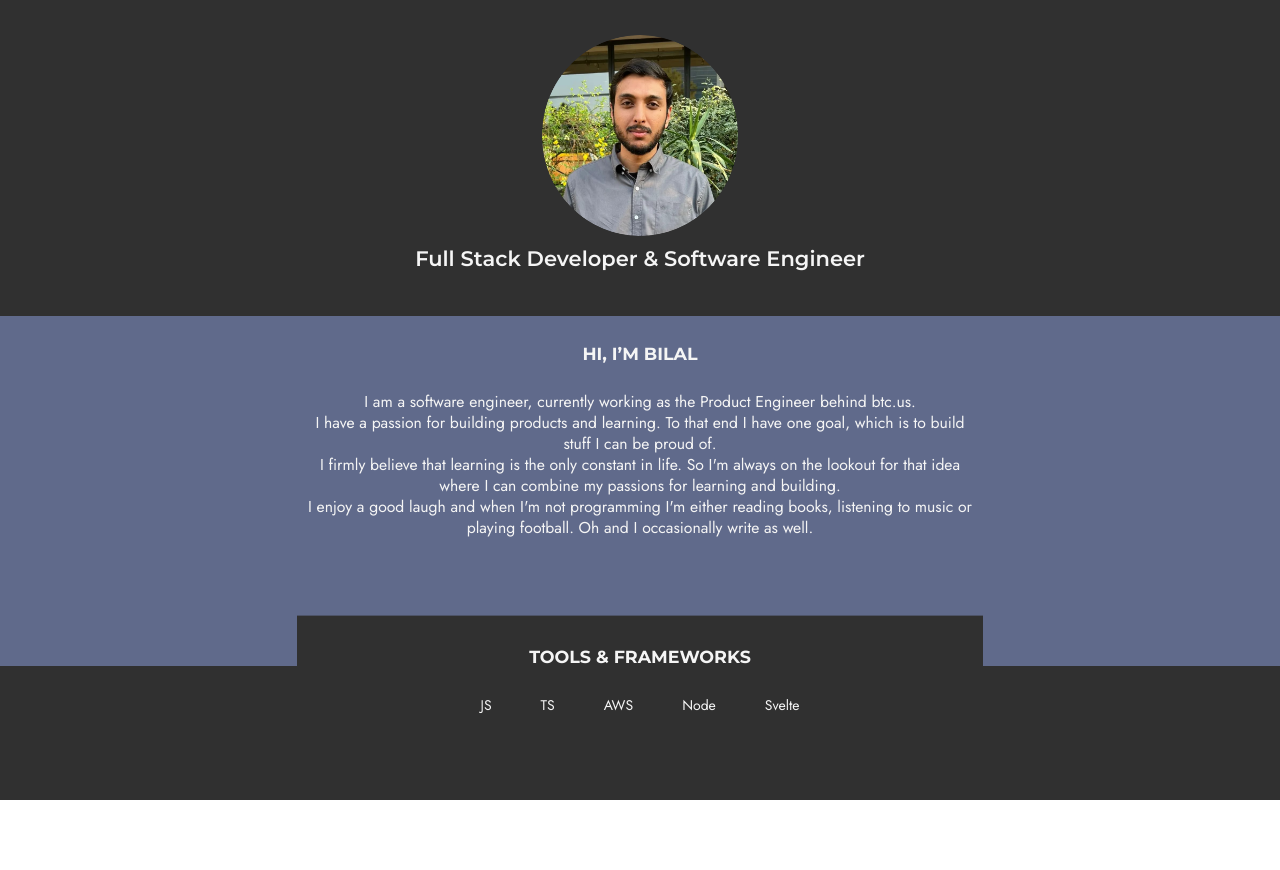
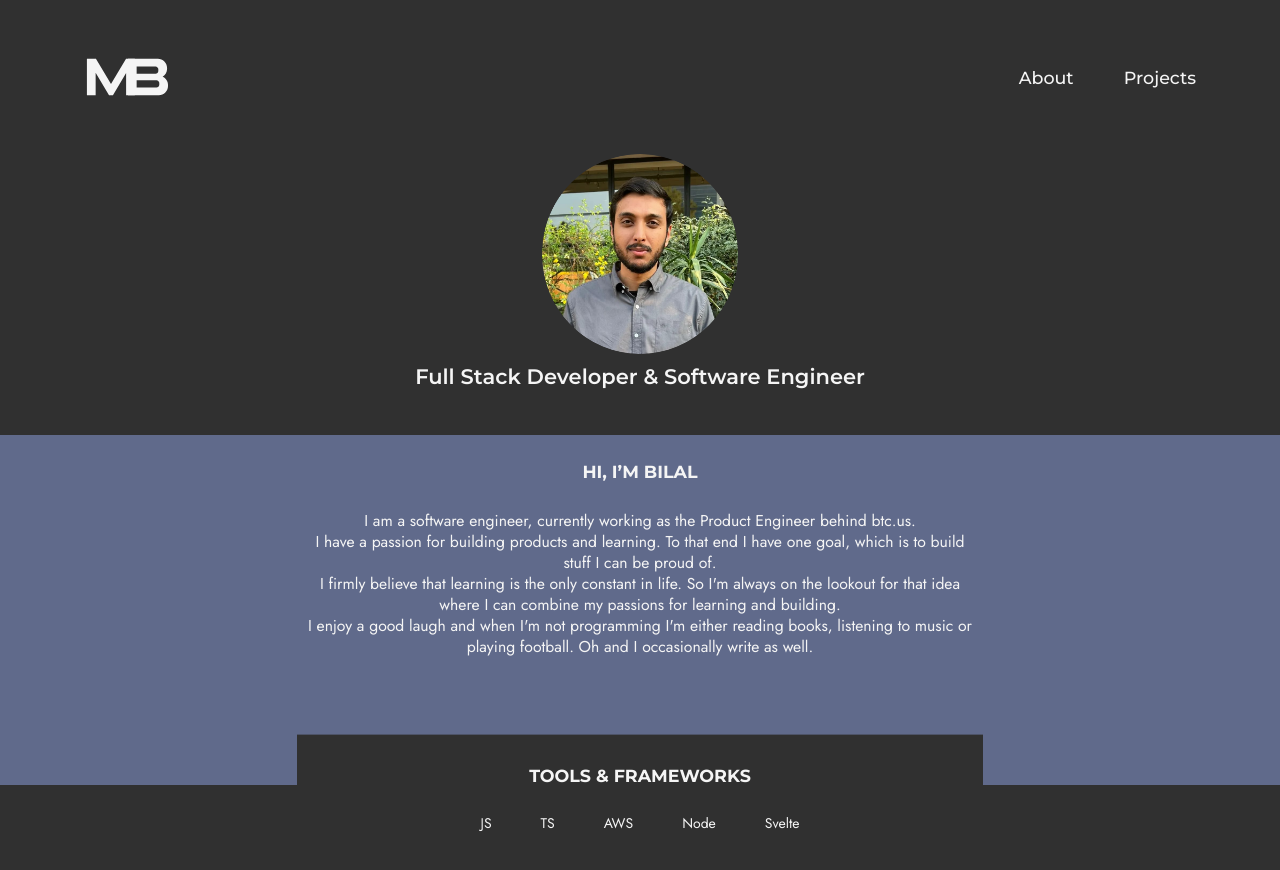
Before and after one commit to bilalanees98/profile-website, a SvelteKit app: page / in a window 1280 px wide. Shown: the top 870 px of the page. Before the commit the page ends 800 px from the top, so only its background shows below. Built offline with nearby package versions, Linux system fonts and the light colour scheme; a web font is replaced by a local one.

Commit message:
add: nav bar

```diff
--- a/src/routes/+layout.svelte
+++ b/src/routes/+layout.svelte
@@ -1,7 +1,9 @@
 <script>
   import "../app.css";
+  import Nav from "./Nav.svelte";
 </script>
 
+<Nav />
 <div
   class="h-screen flex flex-col grow font-montserrat text-primary-two bg-primary-one"
 >
--- /dev/null
+++ b/src/routes/Nav.svelte
@@ -0,0 +1,11 @@
+<div
+  class="flex flex-row justify-between bg-primary-one font-montserrat text-primary-two border-b border-primary-one pb-5 pt-16 px-24 items-center"
+>
+  <div class="">
+    <img src="/graphics/logo.svg" alt="" />
+  </div>
+  <div class="text-m">
+    <a href="/">About</a>
+    <a href="/projects" class="pl-[3.25rem]">Projects</a>
+  </div>
+</div>
```
Also changed, not shown: static/graphics/logo.svg (added).
